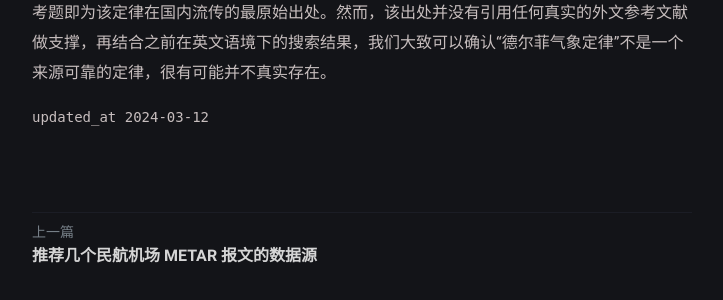
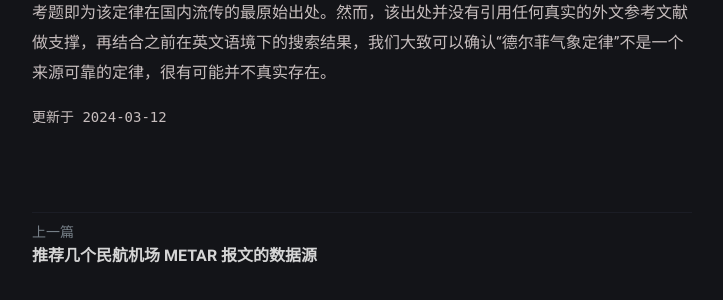
Before and after one commit to Clarmy/clarmy.github.io, a Jekyll site: the page built from _posts/does-delphi-meteo-law-really-exists/2024-03-12-does-delphi-meteo-law-really-exists.md, in a window 1280 px wide and 900 px high, scrolled down 7886 px. Shown: the part 406-706 px from the top of the window, without its empty margins (278-1001 px from the left). Built offline with Jekyll 4.4.1, drawn with Linux system fonts in a browser that asks for light colours; some web fonts are replaced.

Commit message:
chore: 修改一些英文到中文

```diff
--- a/_layouts/post.html
+++ b/_layouts/post.html
@@ -81,7 +81,7 @@ layout: compress
     </main>
 
     {% if page.modified %}
-      <small class="post-updated-at">updated_at {{page.modified | date: "%Y-%m-%d"}}</small>
+      <small class="post-updated-at">更新于 {{page.modified | date: "%Y-%m-%d"}}</small>
     {% endif %}
     {% if page.next or page.previous %}
       {% include navigation.html %}
```
